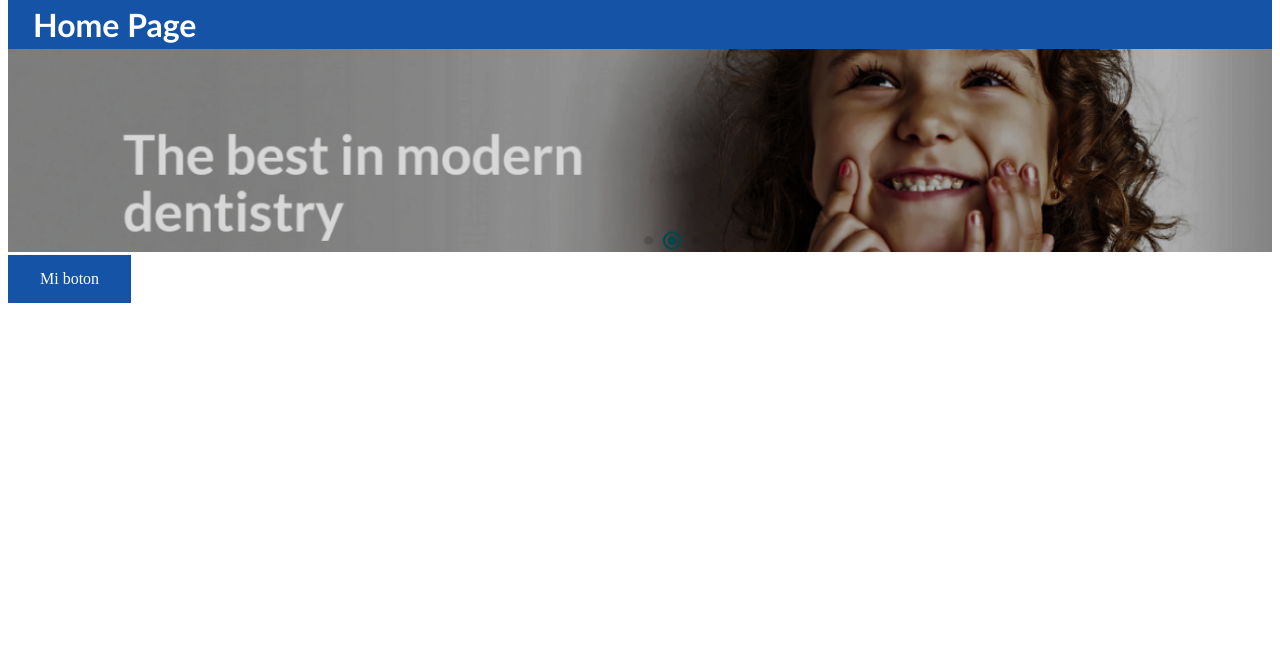
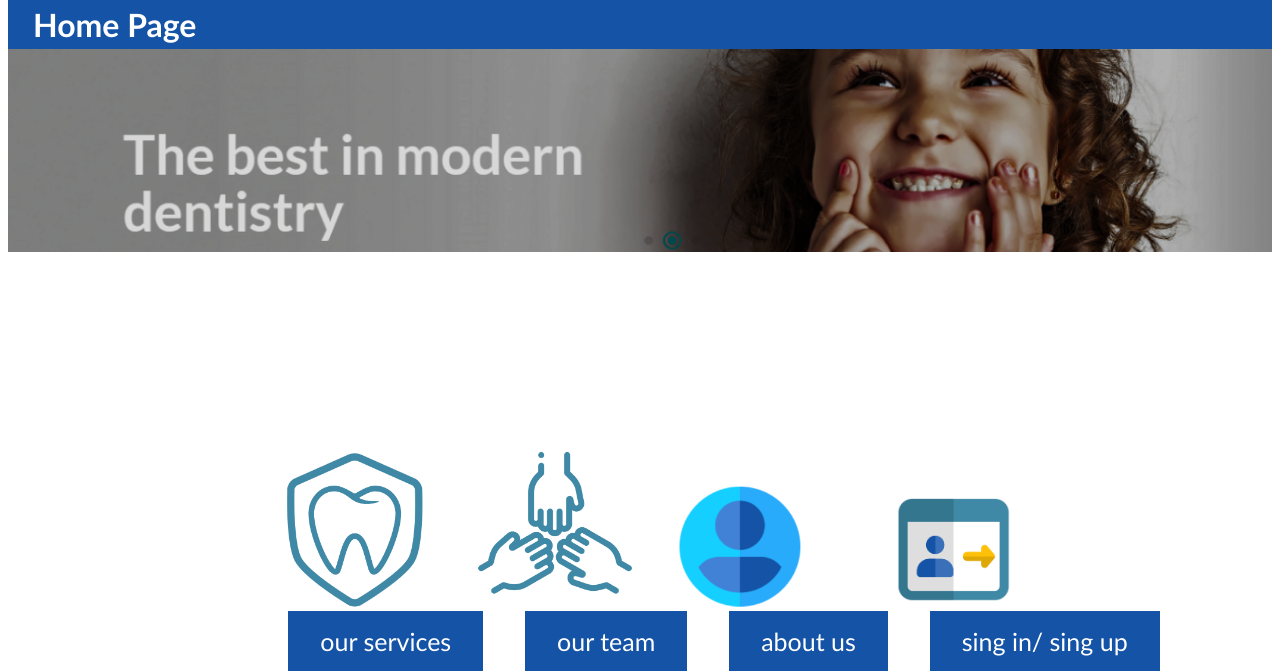
Before and after one commit to darkelian/DentalcareClear, a PHP site: page /templates/HomePage.html in a window 1280 px wide. Shown: the part 339-1010 px from the top of the page. Before the commit the page ends 642 px from the top, so only its background shows below. Run offline with PHP 8.4, Linux system fonts and the light colour scheme.

Commit message:
Update: botones del home page

```diff
--- a/static/css/Estilo.css
+++ b/static/css/Estilo.css
@@ -3,23 +3,27 @@
   top: 330px;
   height: 50px;
   background-color: #1453a6;
-
 }
-#TextoUbicacion{
-    color:white;
+#TextoUbicacion {
+  color: white;
   font-family: "Gill Sans", "Gill Sans MT", Calibri, "Trebuchet MS", sans-serif;
   position: absolute;
   left: 25px;
   top: -15px;
 }
-#Patrocinador{
+#Patrocinador {
   position: relative;
   top: 51px;
 }
+#Botones {
+  position: absolute;
+  top: 900px;
+}
 
-.HBoton1{
+.HBoton1 {
   position: relative;
   top: 50px;
+  left: 37%;
   background-color: #1453a6;
   border: none;
   color: white;
@@ -27,5 +31,85 @@
   text-align: center;
   text-decoration: none;
   display: inline-block;
-    font-size: 16px;
+  font-size: 25px;
+  font-family: "Gill Sans", "Gill Sans MT", Calibri, "Trebuchet MS", sans-serif;
 }
+
+.HBoton1:hover {
+  background: #3f89ac;
+}
+.HBoton2 {
+  position: relative;
+  top: 50px;
+  left: 42%;
+  background-color: #1453a6;
+  border: none;
+  color: white;
+  padding: 15px 32px;
+  text-align: center;
+  text-decoration: none;
+  display: inline-block;
+  font-size: 25px;
+  font-family: "Gill Sans", "Gill Sans MT", Calibri, "Trebuchet MS", sans-serif;
+}
+
+.HBoton2:hover {
+  background: #3f89ac;
+}
+.HBoton3 {
+  position: relative;
+  top: 50px;
+  left: 47%;
+  background-color: #1453a6;
+  border: none;
+  color: white;
+  padding: 15px 32px;
+  text-align: center;
+  text-decoration: none;
+  display: inline-block;
+  font-size: 25px;
+  font-family: "Gill Sans", "Gill Sans MT", Calibri, "Trebuchet MS", sans-serif;
+}
+
+.HBoton3:hover {
+  background: #3f89ac;
+}
+.HBoton4 {
+  position: relative;
+  top: 50px;
+  left: 52%;
+  background-color: #1453a6;
+  border: none;
+  color: white;
+  padding: 15px 32px;
+  text-align: center;
+  text-decoration: none;
+  display: inline-block;
+  font-size: 25px;
+  font-family: "Gill Sans", "Gill Sans MT", Calibri, "Trebuchet MS", sans-serif;
+}
+
+.HBoton4:hover {
+  background: #3f89ac;
+}
+
+#Imagen1{
+    position: absolute;
+    top: 790px;
+    left: 22%;
+}
+#Imagen2{
+    position: absolute;
+    top: 790px;
+    left: 37%;
+}
+#Imagen3{
+    position: absolute;
+    top: 825px;
+    left: 53%;
+}
+#Imagen4{
+    position: absolute;
+    top: 837px;
+    left: 70%;
+}
--- a/templates/HomePage.html
+++ b/templates/HomePage.html
@@ -30,8 +30,23 @@
         width="100%"
       />
     </div>
+    <div id="Imagen1">
+      <img src="../static/css/imagenes/Diente.PNG" alt="Diente" width="30%">
+    </div>
+    <div id="Imagen2">
+      <img src="../static/css/imagenes/Manos.PNG" alt="Manos" width="30%">
+    </div>
+    <div id="Imagen3">
+      <img src="../static/css/imagenes/Usuario.PNG" alt="Usuario"width="30%">
+    </div>
+    <div id="Imagen4">
+      <img src="../static/css/imagenes/Cliente.PNG" alt="Cliente"width="30%">
+    </div>
     <div id="Botones">
-        <a class="HBoton1" href="">Mi boton</a>
+      <a class="HBoton1" href="">our services</a>
+      <a class="HBoton2" href="">our team</a>
+      <a class="HBoton3" href="">about us</a>
+      <a class="HBoton4" href="">sing in/ sing up</a>
     </div>
   </body>
 </html>
```
Also changed, not shown: static/css/imagenes/Cliente.PNG (added), static/css/imagenes/Diente.PNG (added), static/css/imagenes/Manos.PNG (added), static/css/imagenes/Usuario.PNG (added). Lines whose indentation alone changed are shown as unchanged.
